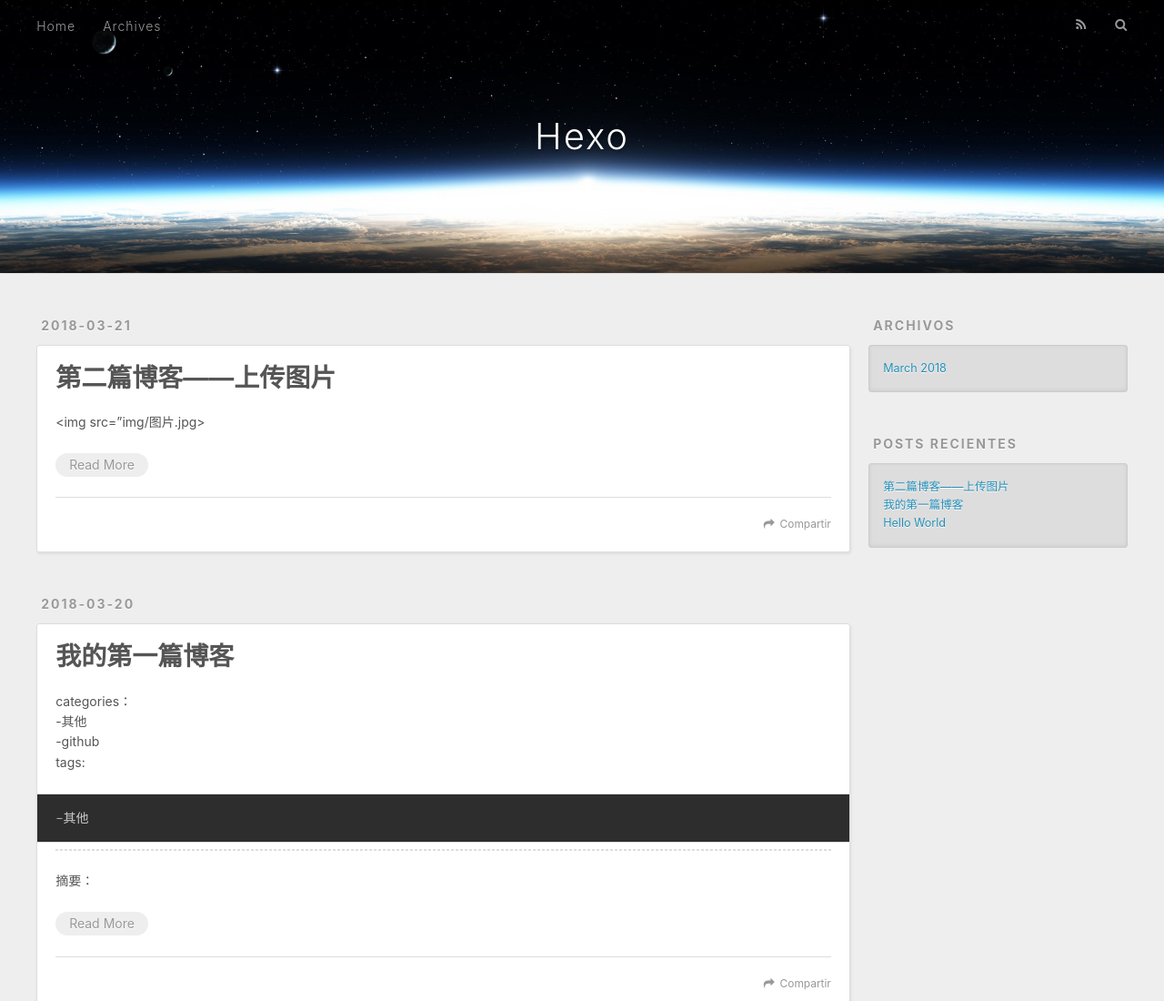
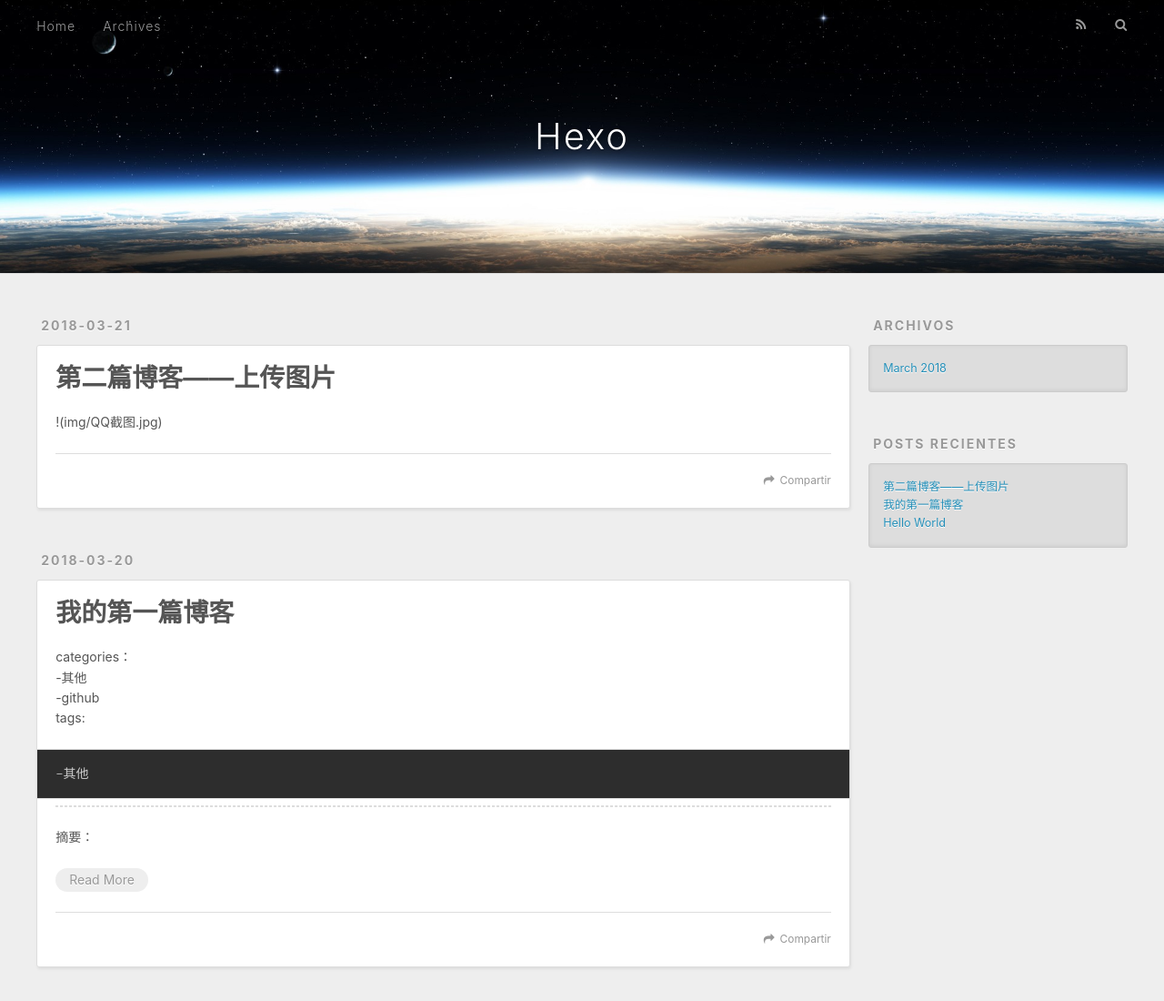
Before and after one commit to 321y/321y.github.io, a plain HTML site: page index.html in a window 1280 px wide. Shown: the top 1100 px of the page at 91% size. Drawn offline with nearby package versions, Linux system fonts and the light colour scheme.

Commit message:
Site updated: 2018-03-21 11:01:16

```diff
--- a/index.html
+++ b/index.html
@@ -83,11 +83,7 @@
 
     <div class="article-entry" itemprop="articleBody">
 
-        <p>&lt;img src=”img/图片.jpg&gt;<br>
-
-          <p class="article-more-link">
-            <a href="/2018/03/21/第二篇博客——上传图片/#more">Read More</a>
-          </p>
+        <p>!(img/QQ截图.jpg)</p>
 
 
     </div>
```
Also changed, not shown: 2018/03/21/第二篇博客——上传图片/index.html (+5 -5 lines), img/QQ截图.jpg (renamed from img/88C502C70940A4159C8DDC3E67DC6C06.jpg).
